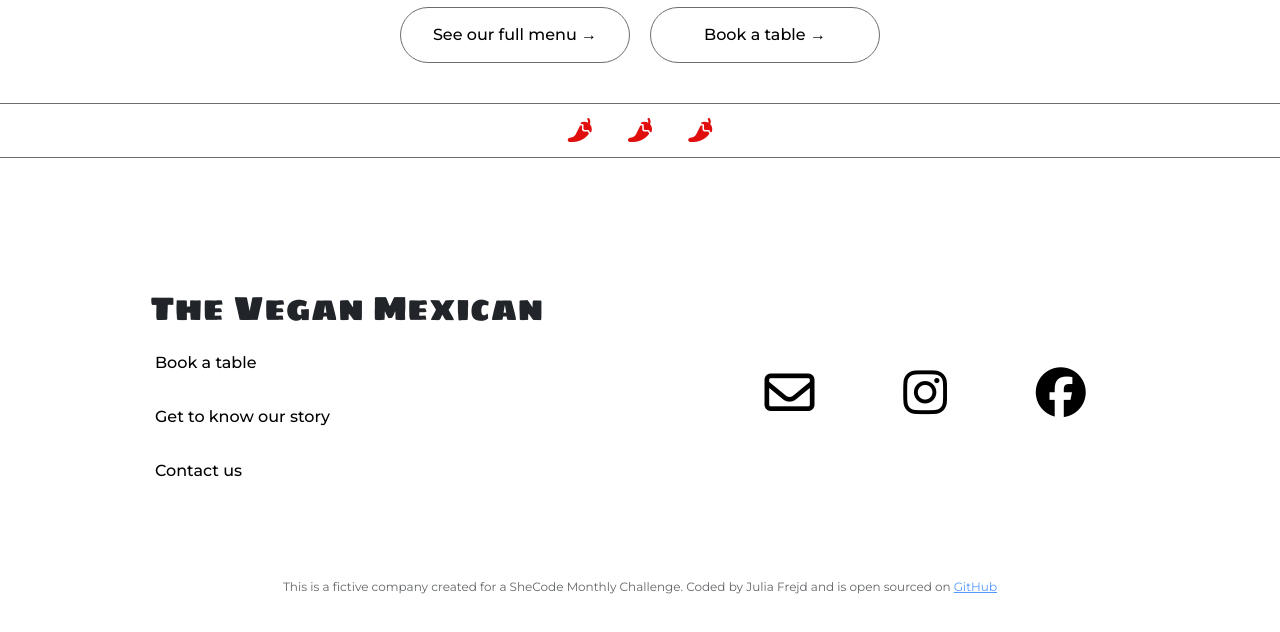
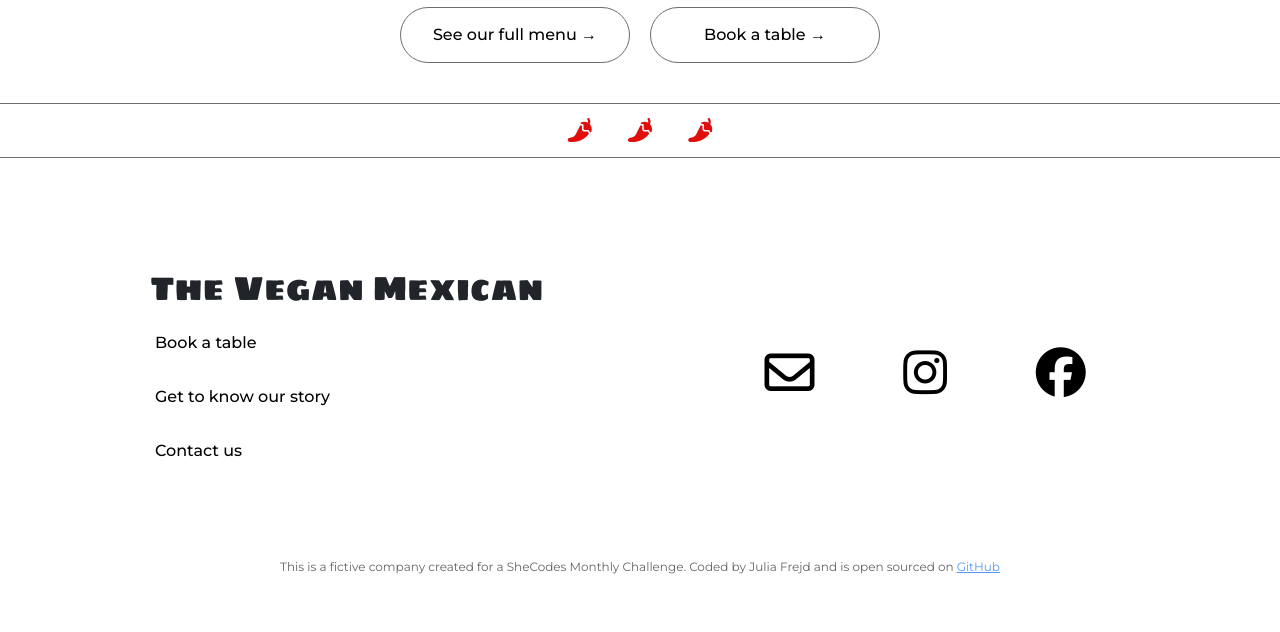
Before and after one commit to juliafrejd/favourite-restaurant, a plain HTML site: page index.html in a window 1280 px wide. Shown: the part 1410-2042 px from the top of the page. Drawn offline with nearby package versions, Linux system fonts and the light colour scheme.

Commit message:
Small changes in HTML & CSS

```diff
--- a/index.html
+++ b/index.html
@@ -38,7 +38,7 @@
       }
       footer {
         margin: 0;
-        padding: 50px 0px;
+        padding: 30px 0px;
       }
       footer h2 {
         font-family: var(--heading-font);
@@ -186,7 +186,6 @@
       .food-buttons a {
         margin: 10px;
       }
-
       .footer-links a {
         font-weight: 500;
         color: black;
@@ -437,8 +436,8 @@
         </div>
       </div>
       <p class="text-center footer-paragraph">
-        This is a fictive company created for a SheCode Monthly Challenge. Coded
-        by Julia Frejd and is open sourced on
+        This is a fictive company created for a SheCodes Monthly Challenge.
+        Coded by Julia Frejd and is open sourced on
         <a href="https://github.com/juliafrejd" target="_blank">GitHub</a>
       </p>
     </footer>
```
Also changed, not shown: 1 other file.
